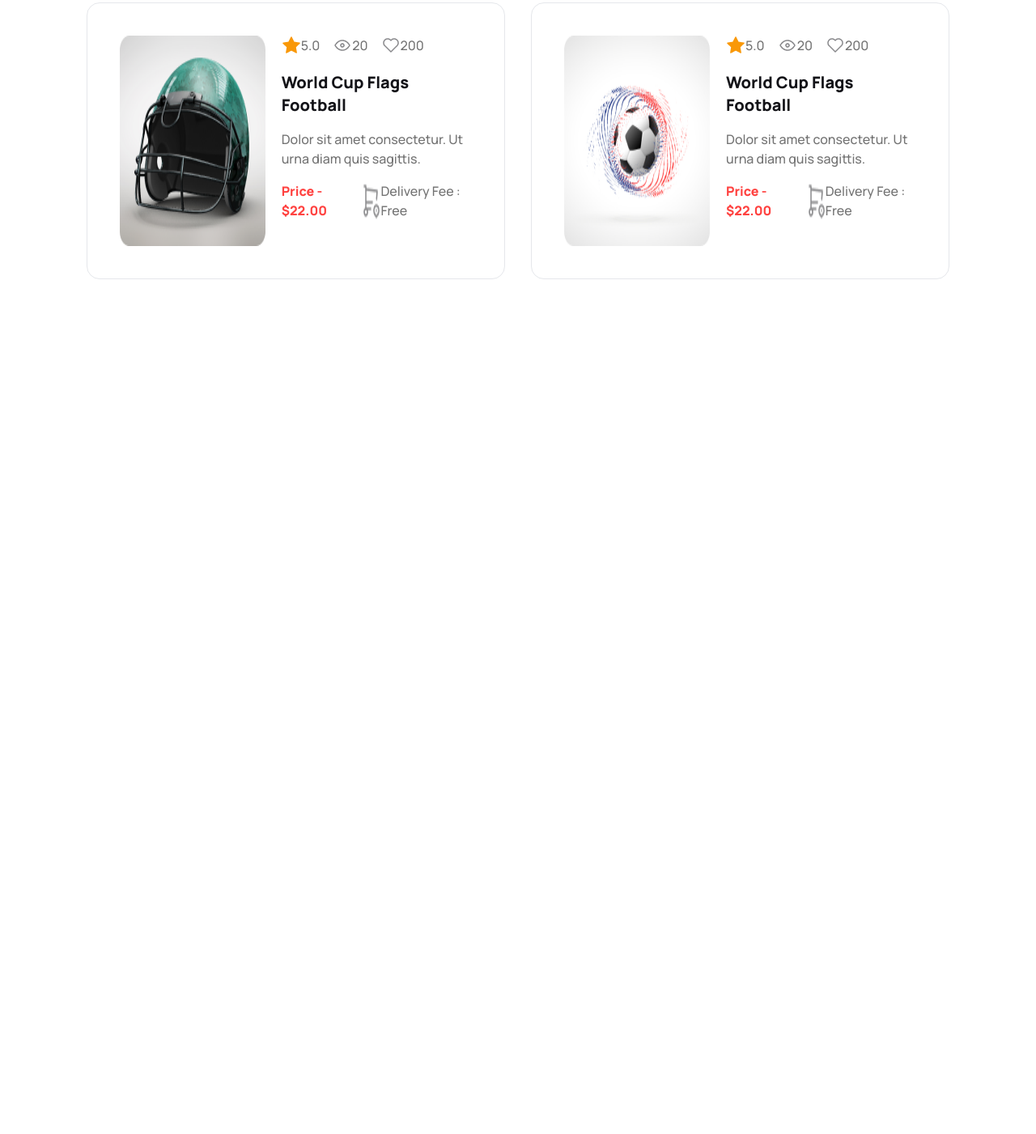
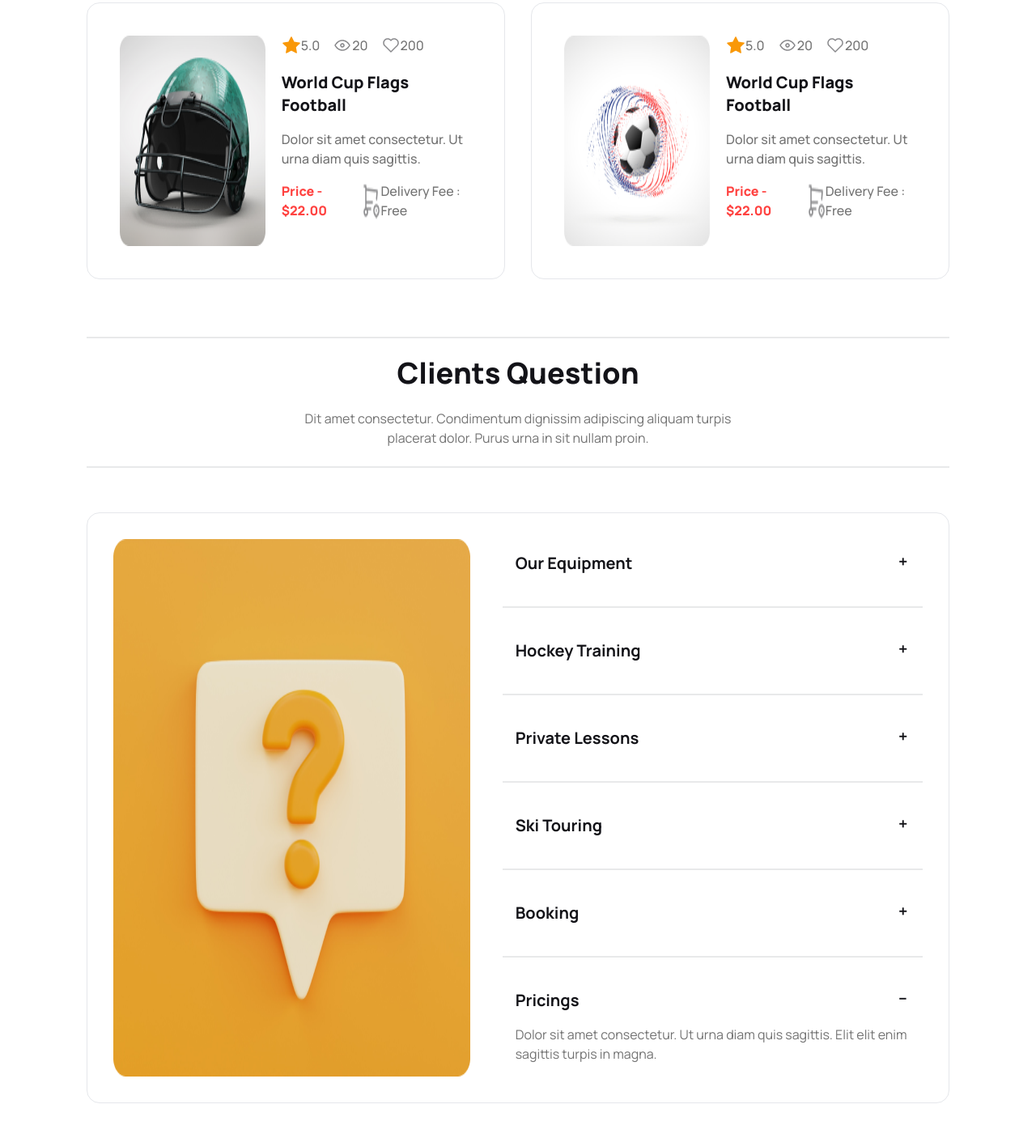
Before and after one commit to MdAktar143/B9-Assignment-03-Hockeys-main, a plain HTML site: page index.html in a window 1280 px wide. Shown: the part 3533-4934 px from the top of the page at 81% size. Before the commit the page ends 3942 px from the top, so only its background shows below. Drawn offline with nearby package versions, Linux system fonts and the light colour scheme.

Commit message:
question section

```diff
--- a/index.html
+++ b/index.html
@@ -472,6 +472,87 @@
       </div>
     </section>
 
+    <!-- question section -->
+    <section class="mt-3 mx-auto w-10/12 md:my-16">
+      <div>
+        <div>
+          <div class="divider"></div>
+          <h2 class="text-text-clr-1 text-2xl md:text-4xl font-extrabold text-center pb-3 md:pb-6">
+            Clients Question
+          </h2>
+          <p class="text-[#737373] text-base font-normal text-center max-w-xl mx-auto">
+                    Dit amet consectetur. Condimentum dignissim adipiscing aliquam turpis placerat dolor. Purus urna in sit nullam proin.
+          </p>
+        </div>
+        <div class="divider mb-12"></div>
+      </div>
+
+      <div class="border border-[rgba(19, 19, 24, 0.10)] rounded-2xl flex flex-col lg:flex-row gap-x-10 p-8">
+        <img src="./images/cqs.png" alt="">
+        <div class="">
+          <div class="collapse collapse-plus bg-base-100">
+            <input type="radio" name="my-accordion-3" checked="checked" />
+            <div class="collapse-title text-xl font-bold text-text-clr-1">
+              Our Equipment
+            </div>
+            <div class="collapse-content text-base text-text-clr-2">
+              <p>Dolor sit amet consectetur. Ut urna diam quis sagittis. Elit elit enim sagittis turpis in magna.</p>
+            </div>
+            <div class="divider"></div>
+          </div>
+          <div class="collapse collapse-plus bg-base-100">
+            <input type="radio" name="my-accordion-3" checked="checked" />
+            <div class="collapse-title text-xl font-bold text-text-clr-1">
+              Hockey Training
+            </div>
+            <div class="collapse-content text-base text-text-clr-2">
+              <p>Dolor sit amet consectetur. Ut urna diam quis sagittis. Elit elit enim sagittis turpis in magna.</p>
+            </div>
+            <div class="divider"></div>
+          </div>
+          <div class="collapse collapse-plus bg-base-100">
+            <input type="radio" name="my-accordion-3" checked="checked" />
+            <div class="collapse-title text-xl font-bold text-text-clr-1">
+              Private Lessons
+            </div>
+            <div class="collapse-content text-base text-text-clr-2">
+              <p>Dolor sit amet consectetur. Ut urna diam quis sagittis. Elit elit enim sagittis turpis in magna.</p>
+            </div>
+            <div class="divider"></div>
+          </div>
+          <div class="collapse collapse-plus bg-base-100">
+            <input type="radio" name="my-accordion-3" checked="checked" />
+            <div class="collapse-title text-xl font-bold text-text-clr-1">
+              Ski Touring
+            </div>
+            <div class="collapse-content text-base text-text-clr-2">
+              <p>Dolor sit amet consectetur. Ut urna diam quis sagittis. Elit elit enim sagittis turpis in magna.</p>
+            </div>
+            <div class="divider"></div>
+          </div>
+          <div class="collapse collapse-plus bg-base-100">
+            <input type="radio" name="my-accordion-3" checked="checked" />
+            <div class="collapse-title text-xl font-bold text-text-clr-1">
+              Booking
+            </div>
+            <div class="collapse-content text-base text-text-clr-2">
+              <p>Dolor sit amet consectetur. Ut urna diam quis sagittis. Elit elit enim sagittis turpis in magna.</p>
+            </div>
+            <div class="divider"></div>
+          </div>
+          <div class="collapse collapse-plus bg-base-100">
+            <input type="radio" name="my-accordion-3" checked="checked" />
+            <div class="collapse-title text-xl font-bold text-text-clr-1">
+              Pricings
+            </div>
+            <div class="collapse-content text-base text-text-clr-2">
+              <p>Dolor sit amet consectetur. Ut urna diam quis sagittis. Elit elit enim sagittis turpis in magna.</p>
+            </div>
+          </div>
+        </div>
+      </div>
+    </section>
+
   </main>
 </body>
 </html>
```
